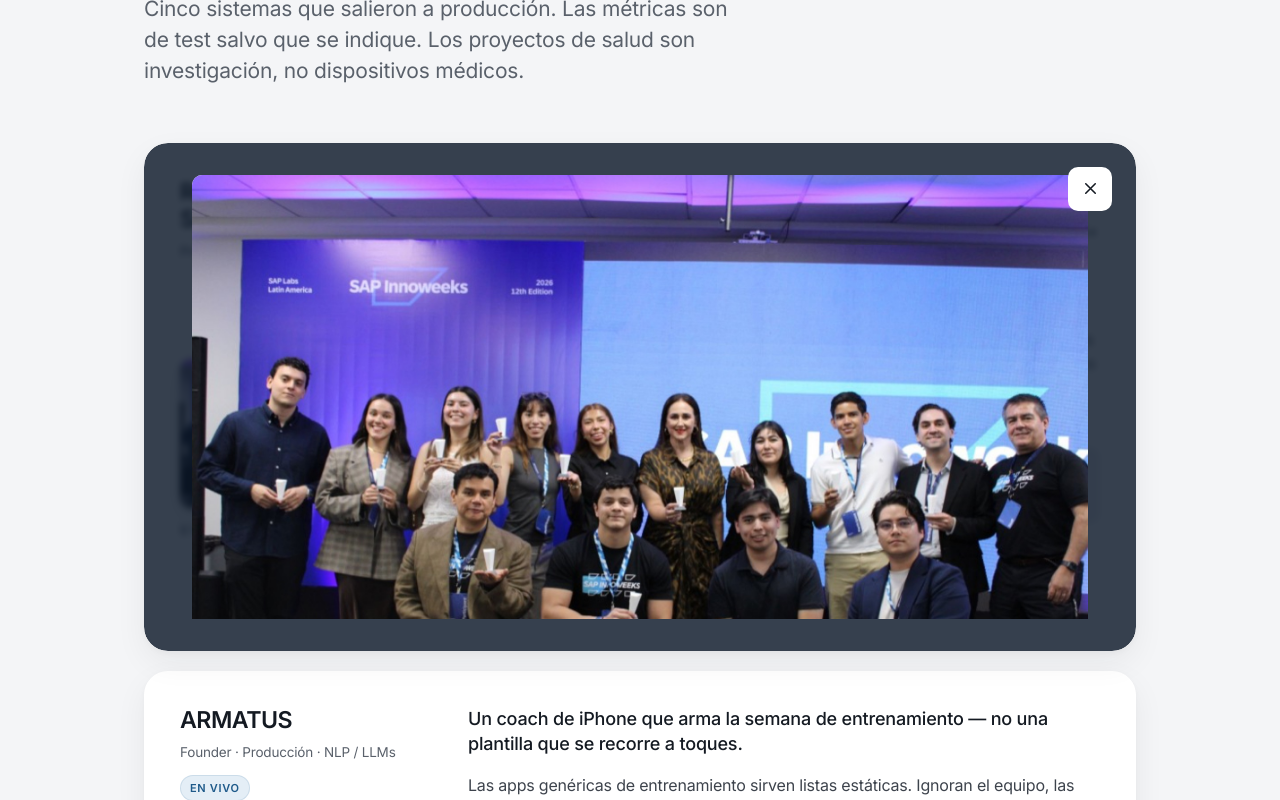
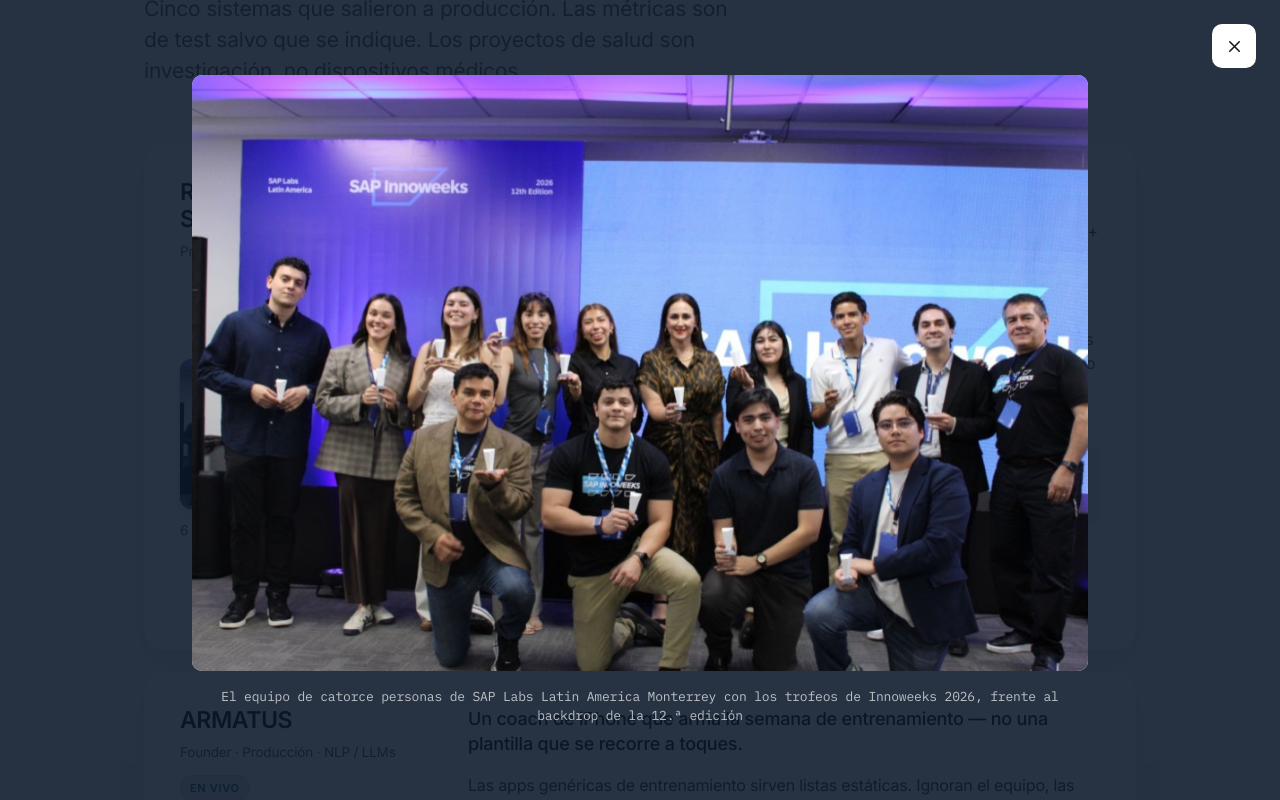
Before and after one commit to DArmandoSalinas/Portfolio, a Next.js app: page /es in a window 1280 px wide. Both pictures are taken after a click on the button 300 px from the left and 1545 px from the top of the page. Shown: the part 1111-1911 px from the top of the page. Built offline with nearby package versions, Linux system fonts and the light colour scheme.

Commit message:
Stop the image lightbox from jumping and flickering when opened.

```diff
--- a/src/app/globals.css
+++ b/src/app/globals.css
@@ -129,6 +129,13 @@
 body > * {
   position: relative;
   z-index: 1;
+}
+
+/* Unlayered so it beats `body > *` and actually sticks to the viewport. */
+.lightbox {
+  position: fixed;
+  inset: 0;
+  z-index: 100;
 }
 
 img {
@@ -454,6 +461,13 @@
     transform: translateY(-2px);
   }
 
+  html[data-lightbox="open"] .entry,
+  html[data-lightbox="open"] .cert-tile,
+  html[data-lightbox="open"] .plate-link {
+    transform: none !important;
+    transition: none !important;
+  }
+
   .no-scrollbar {
     scrollbar-width: none;
     -ms-overflow-style: none;
--- a/src/components/Credentials.tsx
+++ b/src/components/Credentials.tsx
@@ -1,6 +1,6 @@
 "use client";
 
-import { useMemo, useState } from "react";
+import { useCallback, useMemo, useState } from "react";
 import { SectionHead } from "./SectionHead";
 import { Reveal } from "./Reveal";
 import { CertImage } from "./CertImage";
@@ -42,6 +42,7 @@
     site: siteCopy,
   } = getContent(locale);
   const [shown, setShown] = useState<Shown | null>(null);
+  const closeShown = useCallback(() => setShown(null), []);
   const have = useMemo(() => new Set(available), [available]);
 
   const headlines = useMemo<Headline[]>(() => {
@@ -253,7 +254,7 @@
         open={Boolean(shown)}
         src={shown?.src}
         caption={shown?.caption}
-        onClose={() => setShown(null)}
+        onClose={closeShown}
       />
     </section>
   );
--- a/src/components/Lightbox.tsx
+++ b/src/components/Lightbox.tsx
@@ -1,7 +1,7 @@
 "use client";
 
-import { useEffect, useRef } from "react";
-import { AnimatePresence, motion } from "framer-motion";
+import { useEffect, useRef, useState } from "react";
+import { createPortal } from "react-dom";
 import { CloseIcon } from "./Icons";
 import { useI18n } from "@/i18n/context";
 
@@ -14,68 +14,76 @@
 
 export function Lightbox({ open, src, caption, onClose }: Props) {
   const closeRef = useRef<HTMLButtonElement>(null);
+  const onCloseRef = useRef(onClose);
   const { t } = useI18n();
+  const [mounted, setMounted] = useState(false);
+
+  onCloseRef.current = onClose;
+
+  useEffect(() => {
+    setMounted(true);
+  }, []);
 
   useEffect(() => {
     if (!open) return;
+    const root = document.documentElement;
     const onKey = (e: KeyboardEvent) => {
-      if (e.key === "Escape") onClose();
+      if (e.key === "Escape") onCloseRef.current();
     };
+    const gap = window.innerWidth - root.clientWidth;
+    root.dataset.lightbox = "open";
+    root.style.overflow = "hidden";
+    document.body.style.overflow = "hidden";
+    if (gap > 0) document.body.style.paddingRight = `${gap}px`;
     document.addEventListener("keydown", onKey);
-    document.body.style.overflow = "hidden";
     closeRef.current?.focus();
     return () => {
       document.removeEventListener("keydown", onKey);
+      delete root.dataset.lightbox;
+      root.style.overflow = "";
       document.body.style.overflow = "";
+      document.body.style.paddingRight = "";
     };
-  }, [open, onClose]);
+  }, [open]);
 
-  return (
-    <AnimatePresence>
-      {open && src && (
-        <motion.div
+  if (!mounted || !open || !src) return null;
+
+  return createPortal(
+    <div
       role="dialog"
       aria-modal="true"
       aria-label={caption ?? t.certificate}
-          initial={{ opacity: 0 }}
-          animate={{ opacity: 1 }}
-          exit={{ opacity: 0 }}
-          transition={{ duration: 0.16 }}
-          onClick={onClose}
-          className="fixed inset-0 z-[100] flex items-center justify-center bg-[rgba(10,22,40,0.82)] p-4 backdrop-blur-[3px] sm:p-8"
+      onClick={() => onCloseRef.current()}
+      className="lightbox flex items-center justify-center bg-[rgba(10,22,40,0.88)] p-4 sm:p-8"
     >
       <button
         ref={closeRef}
         type="button"
-            onClick={onClose}
+        onClick={() => onCloseRef.current()}
         aria-label={t.close}
-            className="absolute right-4 top-4 grid h-11 w-11 place-items-center rounded-[var(--r-sm)] bg-white text-[19px] text-ink transition-colors hover:bg-signal hover:text-white sm:right-6 sm:top-6"
+        className="absolute right-4 top-4 grid h-11 w-11 place-items-center rounded-[var(--r-sm)] bg-white text-[19px] text-ink hover:bg-signal hover:text-white sm:right-6 sm:top-6"
       >
         <CloseIcon />
       </button>
 
-          <motion.figure
-            initial={{ opacity: 0, scale: 0.98 }}
-            animate={{ opacity: 1, scale: 1 }}
-            exit={{ opacity: 0, scale: 0.98 }}
-            transition={{ duration: 0.22, ease: [0.22, 1, 0.36, 1] }}
+      <figure
         onClick={(e) => e.stopPropagation()}
-            className="m-0 max-h-full w-full max-w-4xl overflow-auto"
+        className="m-0 grid max-h-full w-full max-w-4xl place-items-center"
       >
         {/* eslint-disable-next-line @next/next/no-img-element */}
         <img
           src={src}
           alt={caption ?? ""}
-              className="mx-auto max-h-[78vh] w-auto rounded-[var(--r-sm)] bg-white object-contain"
+          decoding="async"
+          className="max-h-[78vh] w-auto rounded-[var(--r-sm)] bg-[#f4f5f7] object-contain"
         />
         {caption && (
-              <figcaption className="readout mt-4 text-center text-[13px] text-muted">
+          <figcaption className="readout mt-4 text-center text-[13px] text-white/70">
             {caption}
           </figcaption>
         )}
-          </motion.figure>
-        </motion.div>
-      )}
-    </AnimatePresence>
+      </figure>
+    </div>,
+    document.body,
   );
 }
--- a/src/components/ProjectMedia.tsx
+++ b/src/components/ProjectMedia.tsx
@@ -85,14 +85,16 @@
   size,
   enlarge,
   onOpen,
+  eager = false,
 }: {
   shot: GalleryShot;
   frame: NonNullable<GalleryShot["frame"]>;
   size: "hero" | "rail";
   enlarge: (alt: string) => string;
   onOpen: (shot: GalleryShot) => void;
+  eager?: boolean;
 }) {
-  const tileClass = `${shotBox(frame)} cert-tile block w-full overflow-hidden ${
+  const tileClass = `${shotBox(frame)} block w-full overflow-hidden ${
     shot.href ? "cursor-pointer" : "cursor-zoom-in"
   }`;
   const img = (
@@ -100,7 +102,7 @@
     <img
       src={shot.src}
       alt={shot.alt}
-      loading="lazy"
+      loading={size === "hero" || eager ? "eager" : "lazy"}
       decoding="async"
       className={`block h-full w-full ${
         frame === "phone" ? "object-cover object-top" : "object-contain"
@@ -153,6 +155,7 @@
   const railId = useId();
   const [shown, setShown] = useState<{ src: string; caption: string } | null>(null);
   const [open, setOpen] = useState(false);
+  const [railReady, setRailReady] = useState(false);
   const scroller = useRef<HTMLDivElement>(null);
   const [canPrev, setCanPrev] = useState(false);
   const [canNext, setCanNext] = useState(false);
@@ -177,8 +180,10 @@
     if (!el) return;
     const max = el.scrollWidth - el.clientWidth;
     const overflow = max > 12;
-    setCanPrev(overflow && el.scrollLeft > 10);
-    setCanNext(overflow && el.scrollLeft < max - 10);
+    const nextPrev = overflow && el.scrollLeft > 10;
+    const nextNext = overflow && el.scrollLeft < max - 10;
+    setCanPrev((v) => (v === nextPrev ? v : nextPrev));
+    setCanNext((v) => (v === nextNext ? v : nextNext));
   }, []);
 
   useEffect(() => {
@@ -206,7 +211,20 @@
     el.scrollBy({ left: dir * Math.round(el.clientWidth * 0.7), behavior: "smooth" });
   };
 
-  const openShot = (shot: GalleryShot) => setShown({ src: shot.src, caption: shot.alt });
+  const openShot = useCallback((shot: GalleryShot) => {
+    setShown({ src: shot.src, caption: shot.alt });
+  }, []);
+
+  const closeShot = useCallback(() => setShown(null), []);
+
+  const toggleRail = () => {
+    if (!open) {
+      setRailReady(true);
+      setOpen(true);
+      return;
+    }
+    setOpen(false);
+  };
 
   const peek = !open && canExpand && heroFrame === "phone" && shots[1];
 
@@ -256,7 +274,7 @@
             type="button"
             aria-expanded={open}
             aria-controls={railId}
-            onClick={() => setOpen((v) => !v)}
+            onClick={toggleRail}
             className="mt-3 inline-flex items-center gap-1.5 text-[13.5px] text-muted transition-colors hover:text-ink"
           >
             {open ? hideLabel : countLabel}
@@ -270,12 +288,15 @@
           open={Boolean(shown)}
           src={shown?.src}
           caption={shown?.caption}
-          onClose={() => setShown(null)}
+          onClose={closeShot}
         />
       </div>
 
-      {open && canExpand && (
-        <div id={railId} className={`relative min-w-0 ${railClassName}`}>
+      {railReady && canExpand && (
+        <div
+          id={railId}
+          className={`relative min-w-0 ${open ? "" : "hidden"} ${railClassName}`}
+        >
           <div
             ref={scroller}
             className={`no-scrollbar w-full max-w-full overflow-x-auto rounded-[var(--r-md)] ${
@@ -293,6 +314,7 @@
                       size="rail"
                       enlarge={t.enlarge}
                       onOpen={openShot}
+                      eager
                     />
                   </li>
                 );
```
Lines whose indentation alone changed are shown as unchanged.
